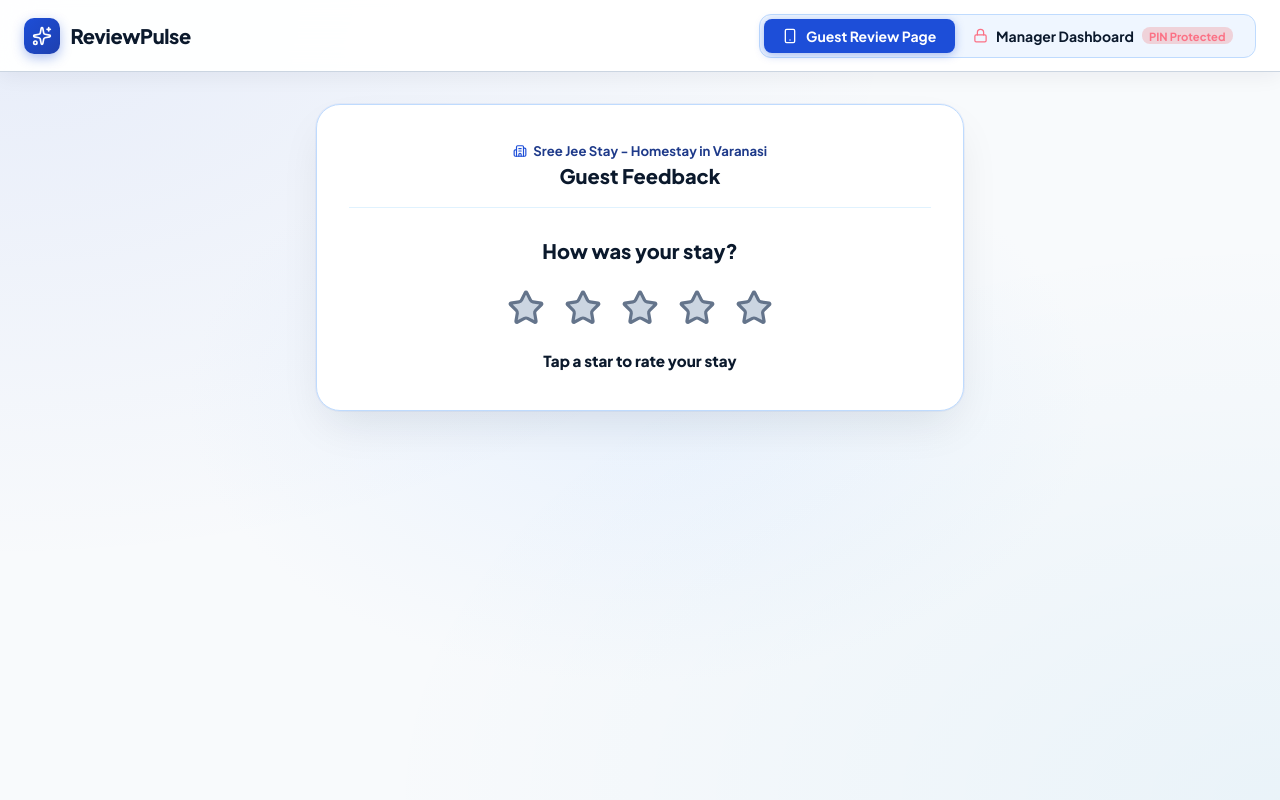
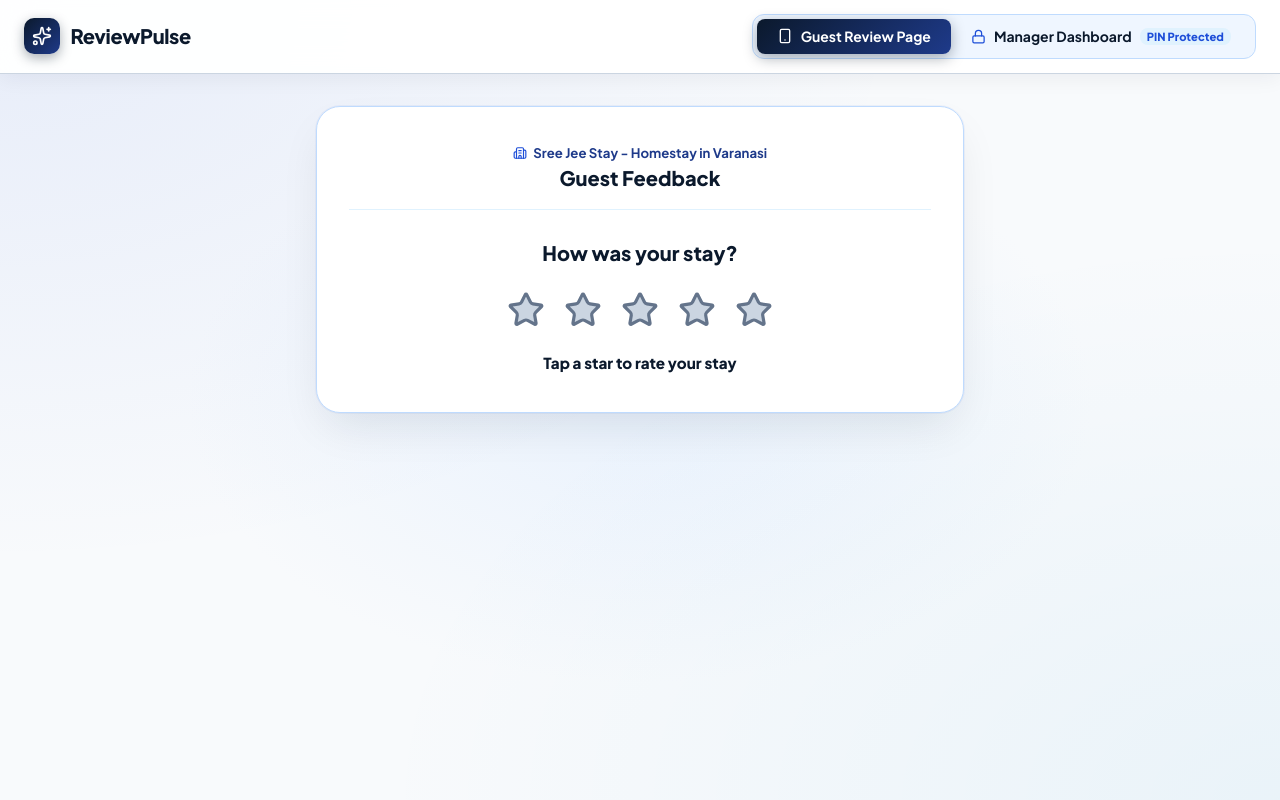
Before and after one commit to Himanshigoswami15/sree-jee-stay, a React (Vite) app: page / in a window 1280 px wide. Built offline with nearby package versions, Linux system fonts and the light colour scheme.

Commit message:
Apply rich Deep Navy Blue background and text styling to header navigation bar

```diff
--- a/src/components/Navigation.jsx
+++ b/src/components/Navigation.jsx
@@ -46,10 +46,10 @@ export function Navigation() {
               className={`nav-tab-btn ${activeTab === 'dashboard' ? 'active' : ''}`}
               onClick={() => setActiveTab('dashboard')}
             >
-              {isManagerAuthenticated ? <LayoutDashboard size={16} /> : <Lock size={15} color="#fb7185" />}
+              {isManagerAuthenticated ? <LayoutDashboard size={16} /> : <Lock size={15} color={activeTab === 'dashboard' ? '#ffffff' : '#1d4ed8'} />}
               <span>Manager Dashboard</span>
               {!isManagerAuthenticated && (
-                <span style={{ fontSize: '0.7rem', color: '#fb7185', background: 'rgba(239, 68, 68, 0.2)', padding: '0.1rem 0.45rem', borderRadius: '8px', fontWeight: 700 }}>
+                <span style={{ fontSize: '0.7rem', color: activeTab === 'dashboard' ? '#ffffff' : '#1d4ed8', background: activeTab === 'dashboard' ? 'rgba(255, 255, 255, 0.25)' : '#e0f2fe', padding: '0.1rem 0.45rem', borderRadius: '8px', fontWeight: 800 }}>
                   PIN Protected
                 </span>
               )}
--- a/src/index.css
+++ b/src/index.css
@@ -105,7 +105,7 @@ body {
 }
 
 .brand-icon {
-  background: linear-gradient(135deg, #1d4ed8, #1e40af);
+  background: linear-gradient(135deg, #0b192c 0%, #1e3a8a 100%);
   width: 36px;
   height: 36px;
   border-radius: 10px;
@@ -113,7 +113,7 @@ body {
   align-items: center;
   justify-content: center;
   color: white;
-  box-shadow: 0 4px 12px rgba(29, 78, 216, 0.35);
+  box-shadow: 0 4px 12px rgba(11, 25, 44, 0.35);
   flex-shrink: 0;
 }
 
@@ -132,7 +132,7 @@ body {
   font-family: inherit;
   font-weight: 700;
   font-size: 0.875rem;
-  padding: 0.5rem 1.15rem;
+  padding: 0.55rem 1.25rem;
   border-radius: 8px;
   cursor: pointer;
   display: flex;
@@ -143,13 +143,13 @@ body {
 }
 
 .nav-tab-btn.active {
-  background: #1d4ed8;
+  background: linear-gradient(135deg, #0b192c 0%, #1e3a8a 100%);
   color: white;
-  box-shadow: 0 2px 10px rgba(29, 78, 216, 0.35);
+  box-shadow: 0 4px 14px rgba(11, 25, 44, 0.35);
 }
 
 .nav-tab-btn:hover:not(.active) {
-  color: #1e40af;
+  color: #0b192c;
   background: #dbeafe;
 }
 
```
